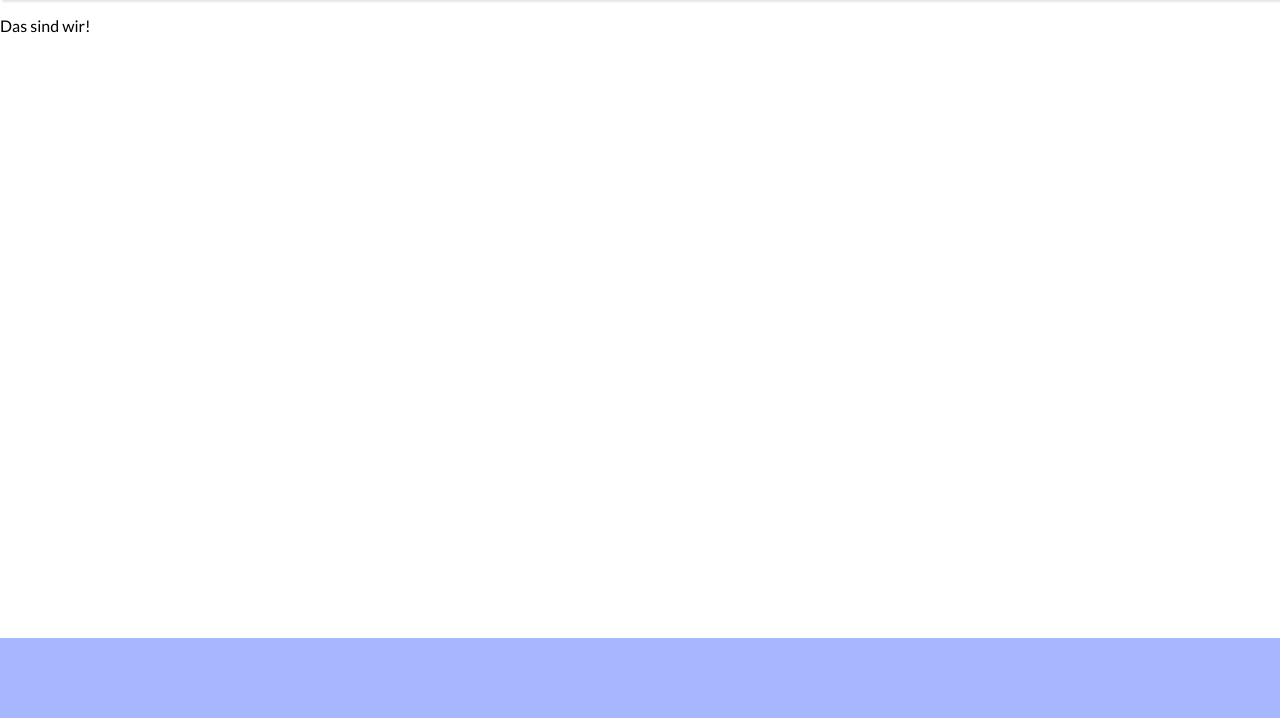
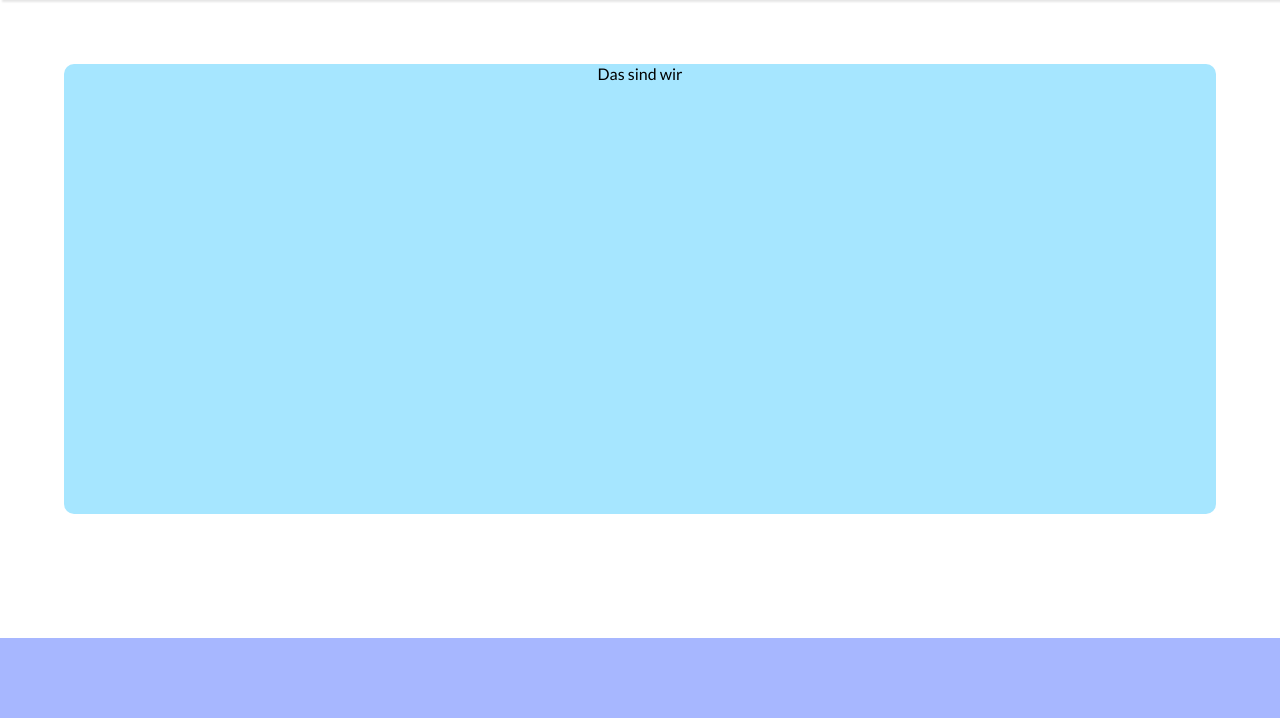
Before and after one commit to TimS21/HinUndWeg, a Django app: page /imprint/ in a window 1280 px wide. Shown: the part 82-800 px from the top of the page. Run offline with Django 4.2, Linux system fonts and the light colour scheme.

Commit message:
Impressum

```diff
--- a/main/templates/imprint.html
+++ b/main/templates/imprint.html
@@ -36,6 +36,12 @@
       height: 70%;
 
   }
+  #card{
+    background-color: rgb(166, 230, 255);
+    margin: 5%;
+    border-radius: 10px;
+    height: 450px;
+  }
   .material-symbols-outlined {
             padding-left: 80%;
             padding-top: 2%;
@@ -56,7 +62,9 @@
             </span>
     </header>
     <div id="middle">
-        <p>Das sind wir!</p>
+        <div id="card">
+            <p style="text-align: center;">Das sind wir</p>
+        </div>
     </div>
     <footer>
 
```
